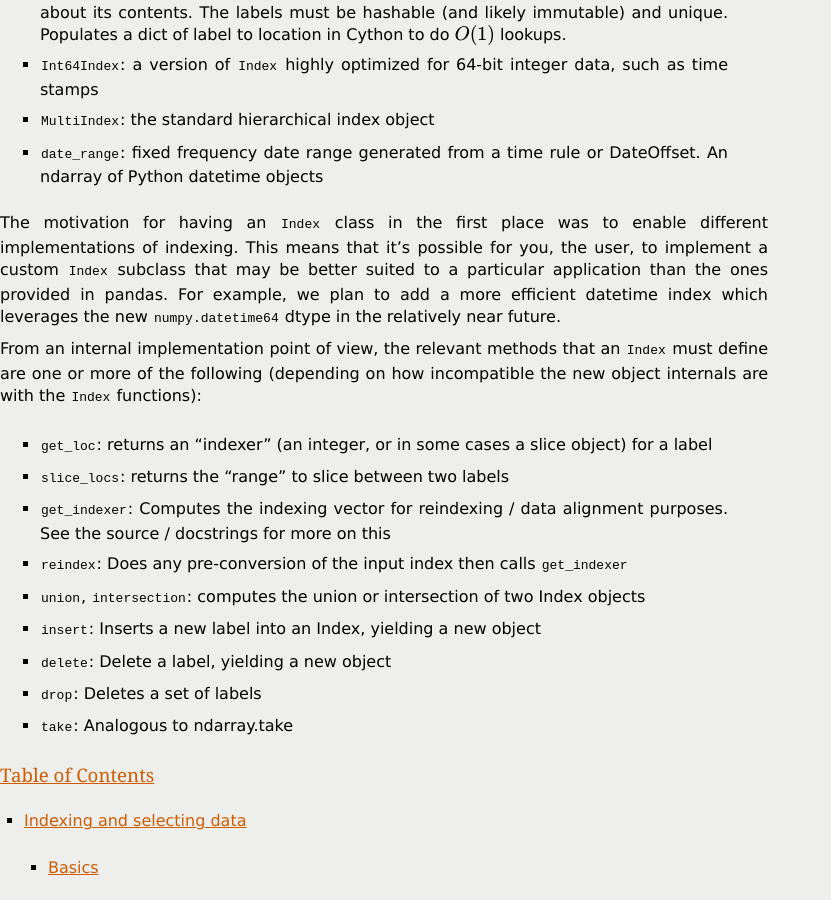
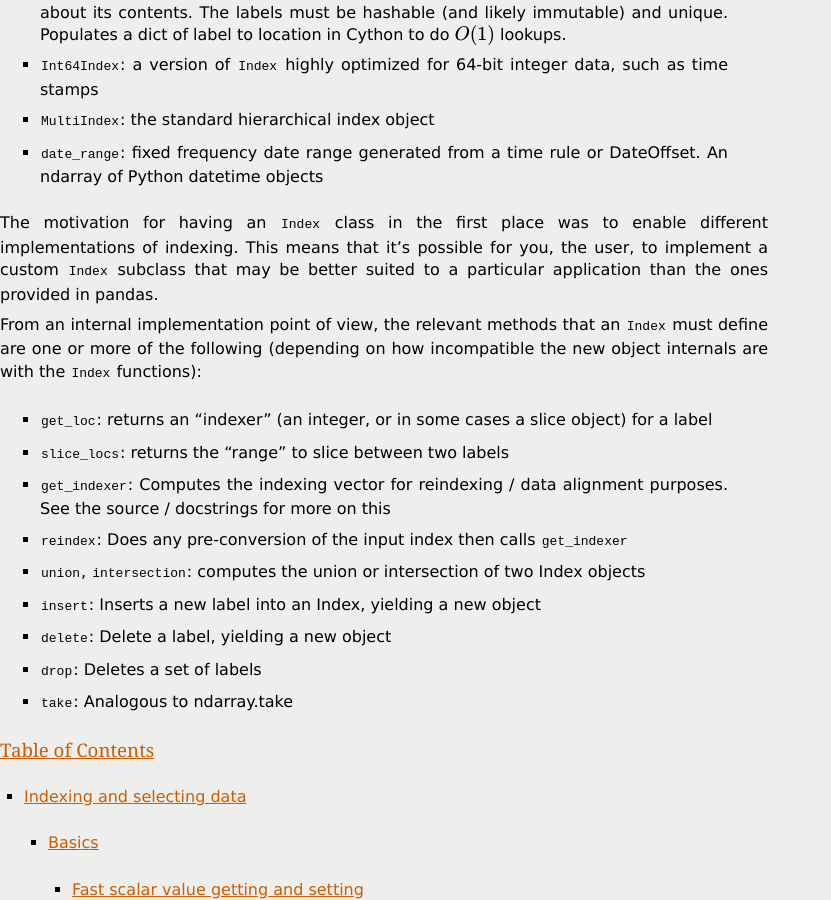
Before and after one commit to mobogaqc/pandas, a Sphinx documentation site: the page built from doc/source/indexing.rst, in a window 1280 px wide and 900 px high, scrolled down 16022 px. Shown: the whole window, without its empty margins (0-831 px from the left). Built offline with Sphinx 7.4.7, drawn with Linux system fonts in a browser that asks for light colours; formulas are drawn with MathJax 3; the version number is read from the project's files by our own code.

Commit message:
DOC: remove note about future addition of DatetimeIndex

```diff
--- a/doc/source/indexing.rst
+++ b/doc/source/indexing.rst
@@ -1082,9 +1082,7 @@
 The motivation for having an ``Index`` class in the first place was to enable
 different implementations of indexing. This means that it's possible for you,
 the user, to implement a custom ``Index`` subclass that may be better suited to
-a particular application than the ones provided in pandas. For example, we plan
-to add a more efficient datetime index which leverages the new
-``numpy.datetime64`` dtype in the relatively near future.
+a particular application than the ones provided in pandas.
 
 From an internal implementation point of view, the relevant methods that an
 ``Index`` must define are one or more of the following (depending on how
```
